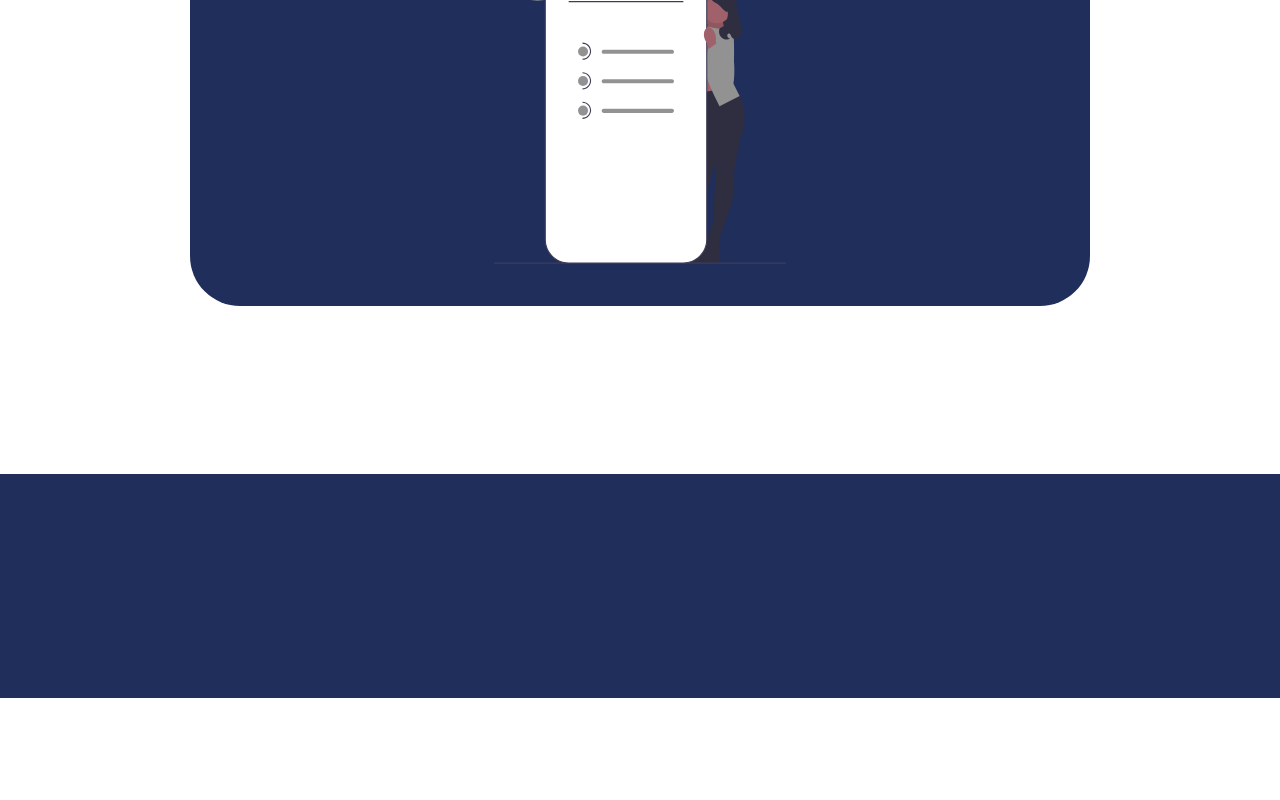
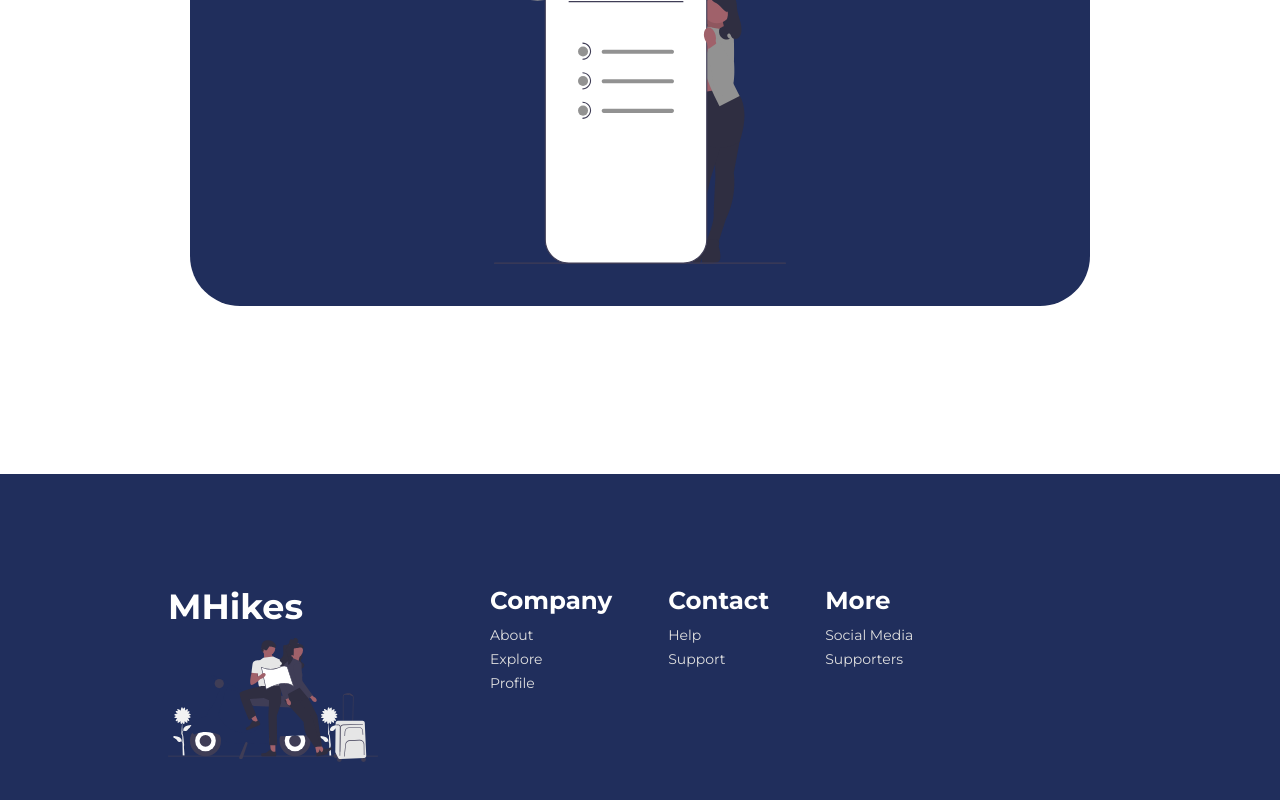
Before and after one commit to Matija-Alilovic/MHiker, a React (Create React App) app in the folder frontend/: page / in a window 1280 px wide. Shown: the part 3379-4179 px from the top of the page. Before the commit the page ends 4077 px from the top, so only its background shows below. Built offline with nearby package versions, Linux system fonts and the light colour scheme.

Commit message:
Update Footer.tsx
sopfjas

```diff
--- a/frontend/src/components/Footer/Footer.tsx
+++ b/frontend/src/components/Footer/Footer.tsx
@@ -1,5 +1,6 @@
 import React from "react";
 import styled from "styled-components";
+import familyHiking from "../../assets/img/illustrations/mainPage.svg";
 
 const FooterWrapper = styled.footer`
   padding: 8rem 12rem;
@@ -7,20 +8,54 @@ const FooterWrapper = styled.footer`
   background-color: var(--primary);
 
   display: flex;
-  gap: 2rem;
+  gap: 4rem;
+
+  img {
+    width: 15rem;
+  }
 `;
 
 const FooterColumn = styled.div`
   display: flex;
   flex-direction: column;
+  gap: 0.2rem;
+
+  color: white;
+
+  span {
+    color: var(--text-primary);
+  }
+
+  span:hover {
+    color: silver;
+    cursor: pointer;
+  }
 `;
 
 const Footer = () => {
   return (
     <FooterWrapper>
+      <FooterColumn>
+        <h1>MHikes</h1>
+        <img src={familyHiking} alt="" />
+      </FooterColumn>
       <FooterColumn></FooterColumn>
-      <FooterColumn></FooterColumn>
-      <FooterColumn></FooterColumn>
+      <FooterColumn>
+        <h3>Company</h3>
+        <span>About</span>
+        <span>Explore</span>
+        <span>Profile</span>
+      </FooterColumn>
+      <FooterColumn>
+        <h3>Contact</h3>
+        <span>Help</span>
+        <span>Support</span>
+      </FooterColumn>
+      <FooterColumn>
+        <h3>More</h3>
+        <span>Social Media</span>
+        <span>Supporters</span>
+      </FooterColumn>
       <FooterColumn></FooterColumn>
     </FooterWrapper>
   );
```
